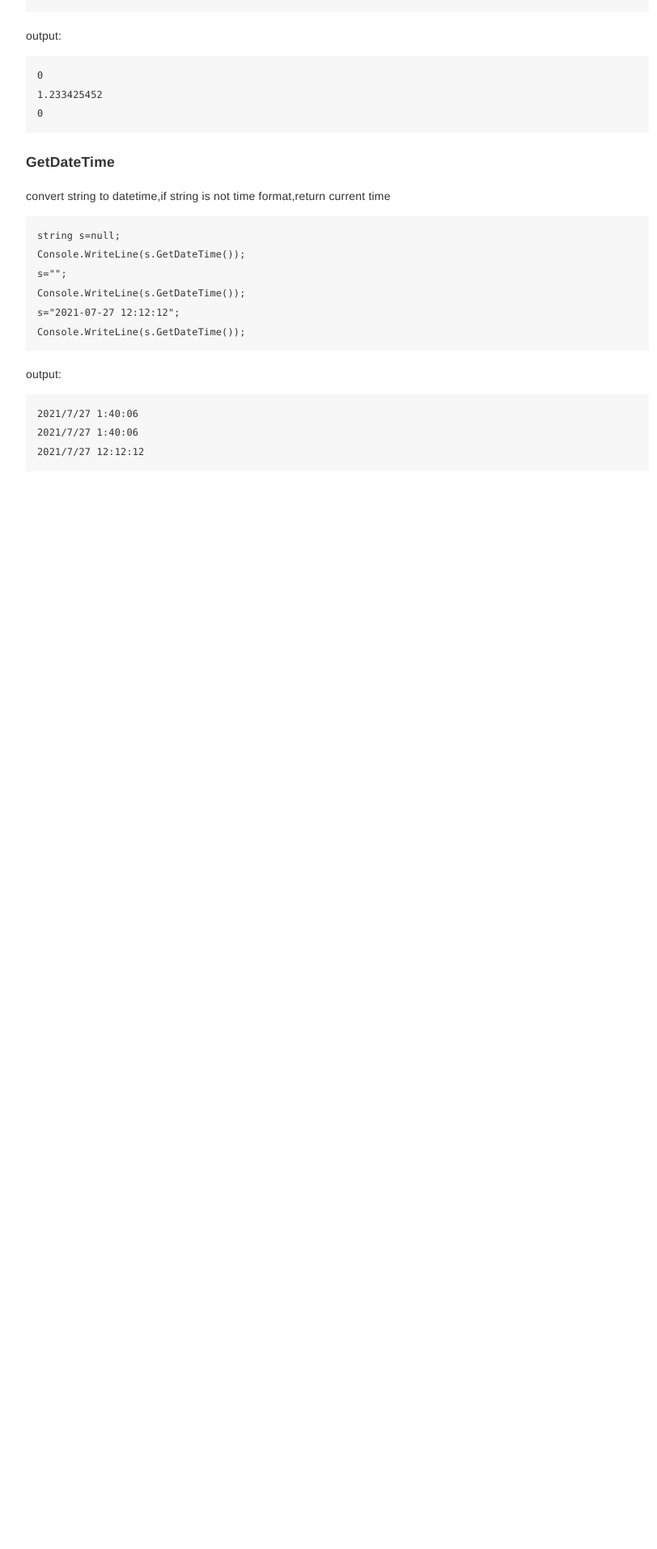
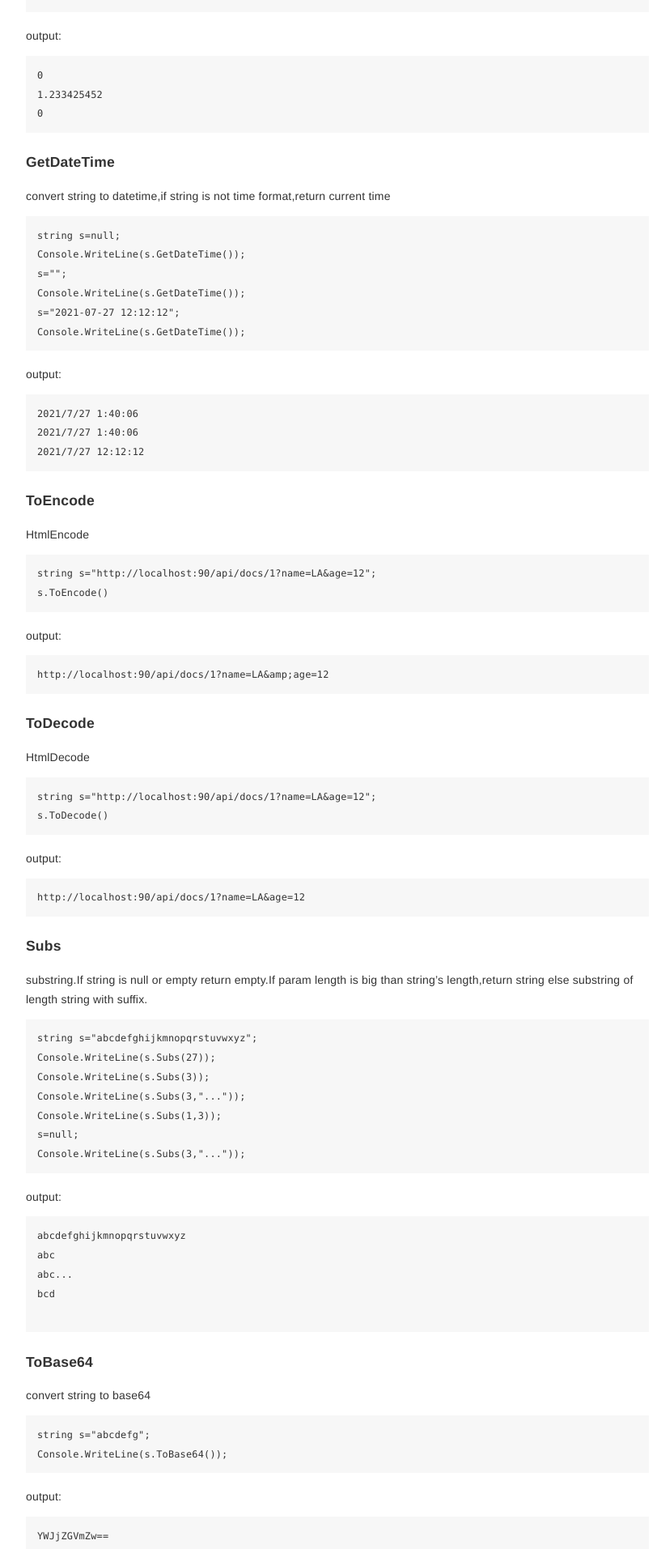
Before and after one commit to lhwsa2010/DotNet, a Jekyll site: the page built from docs/_posts/2021-07-26-ExtString.md, in a window 1280 px wide. Shown: the part 3087-5000 px from the top of the page at 81% size, without its empty margins (223-1035 px from the left). Built offline with Jekyll 4.4.1, drawn with Linux system fonts in a browser that asks for light colours.

Commit message:
update ExtString

````diff
--- a/docs/_posts/2021-07-26-ExtString.md
+++ b/docs/_posts/2021-07-26-ExtString.md
@@ -152,3 +152,66 @@ output:
 2021/7/27 1:40:06
 2021/7/27 12:12:12
 ```
+
+#### ToEncode
+HtmlEncode
+```
+string s="http://localhost:90/api/docs/1?name=LA&age=12";
+s.ToEncode()
+```
+output:
+```
+http://localhost:90/api/docs/1?name=LA&amp;age=12
+```
+#### ToDecode
+HtmlDecode
+```
+string s="http://localhost:90/api/docs/1?name=LA&age=12";
+s.ToDecode()
+```
+output:
+```
+http://localhost:90/api/docs/1?name=LA&age=12
+```
+
+#### Subs
+substring.If string is null or empty return empty.If param length is big than string's length,return string else substring of length string with suffix.
+```
+string s="abcdefghijkmnopqrstuvwxyz";
+Console.WriteLine(s.Subs(27));
+Console.WriteLine(s.Subs(3));
+Console.WriteLine(s.Subs(3,"..."));
+Console.WriteLine(s.Subs(1,3));
+s=null;
+Console.WriteLine(s.Subs(3,"..."));
+```
+output:
+```
+abcdefghijkmnopqrstuvwxyz
+abc
+abc...
+bcd
+
+```
+
+#### ToBase64
+convert string to base64
+```
+string s="abcdefg";
+Console.WriteLine(s.ToBase64());
+```
+output:
+```
+YWJjZGVmZw==
+```
+
+#### FromBase64
+convert to string from base64
+```
+string s="YWJjZGVmZw==";
+Console.WriteLine(s.FromBase64());
+```
+output:
+```
+abcdefg
+```
````
Also changed, not shown: 2 other files.
